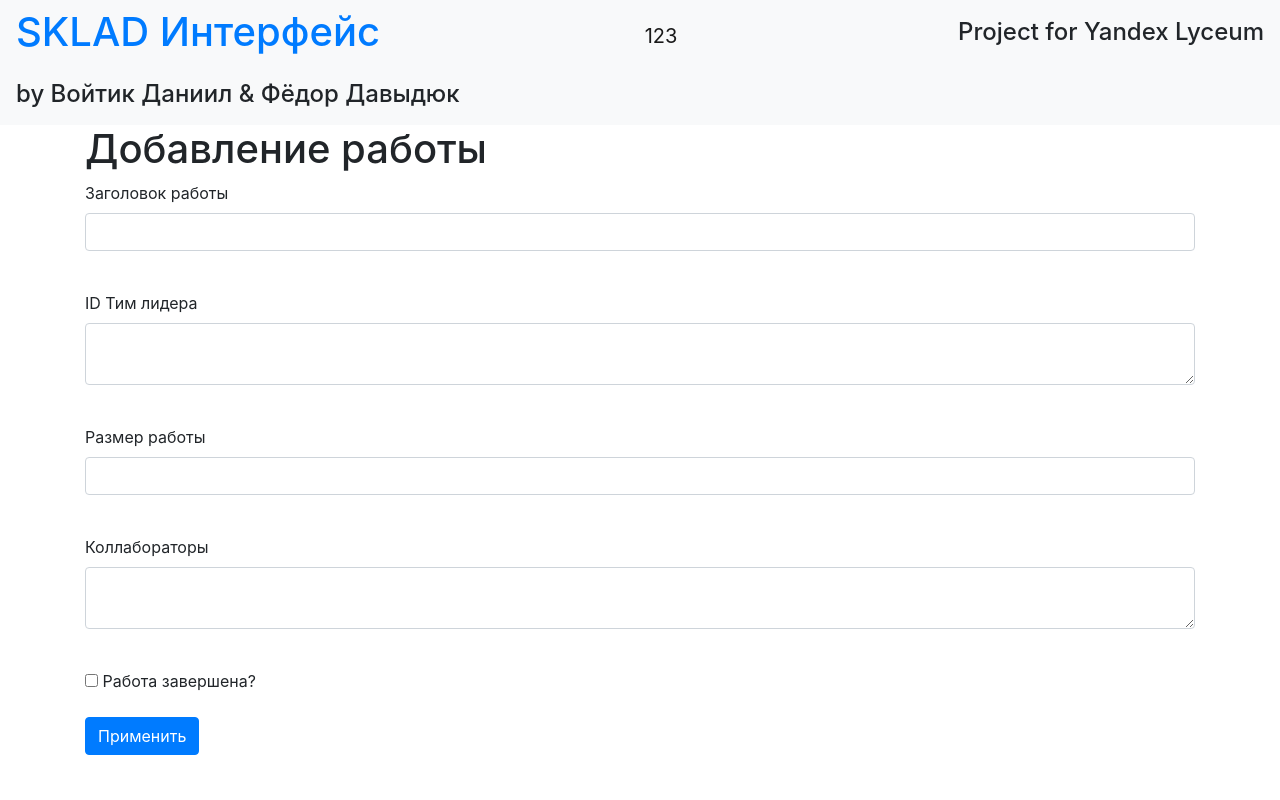
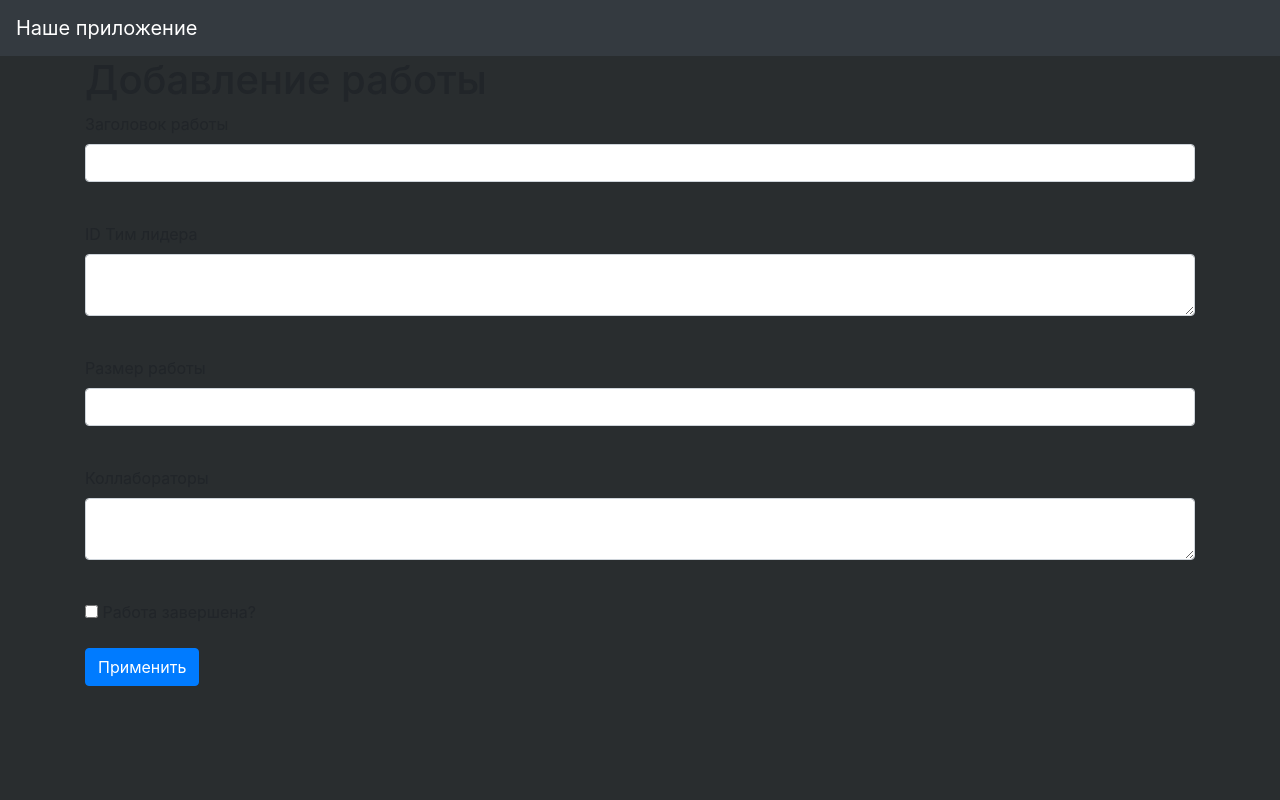
Before and after one commit to HeavySaharok/SKLAD_Interface, a Flask app: page /jobs in a window 1280 px wide. Run offline with Flask 3, Linux system fonts and the light colour scheme; a user stored in the database is signed in; some libraries are stand-ins or nearby versions.

Commit message:
Новый дизайн

```diff
--- a/server.py
+++ b/server.py
@@ -73,7 +73,7 @@ def add_jobs():
 def main_menu():
     with open('README.md', mode='r', encoding='utf-8') as readme:
         text = readme.readlines()
-    return render_template("main.html", text=text)
+    return render_template("main.html")
 
 
 @app.route('/register', methods=['GET', 'POST'])
--- a/templates/base.html
+++ b/templates/base.html
@@ -3,28 +3,21 @@
 <head>
     <meta charset="utf-8">
     <meta name="viewport" content="width=device-width, initial-scale=1, shrink-to-fit=no">
-    <link rel="stylesheet" href="https://stackpath.bootstrapcdn.com/bootstrap/4.4.1/css/bootstrap.min.css" integrity="sha384-Vkoo8x4CGsO3+Hhxv8T/Q5PaXtkKtu6ug5TOeNV6gBiFeWPGFN9MuhOf23Q9Ifjh" crossorigin="anonymous">
+    <link rel="stylesheet"
+          href="https://stackpath.bootstrapcdn.com/bootstrap/4.4.1/css/bootstrap.min.css"
+          integrity="sha384-Vkoo8x4CGsO3+Hhxv8T/Q5PaXtkKtu6ug5TOeNV6gBiFeWPGFN9MuhOf23Q9Ifjh"
+          crossorigin="anonymous">
     <title>{{title}}</title>
+</head>
+<body style="background-color:#292D2F;">
 <header>
-        <nav class="navbar navbar-light bg-light">
-           <a class="" href="/"><h1>SKLAD Интерфейс</h1></a>
-            {% if current_user.is_authenticated %}
-                <a class="navbar-brand" href="/logout">{{ current_user.name }}</a>
-            {% else %}
-                <p>
-                    <a class="btn btn-primary " href="/register">Зарегистрироваться</a>
-                    <a class="btn btn-success" href="/login">Войти</a>
-                </p>
-            {% endif %}
-            <h4>Project for Yandex Lyceum</h4>
-        </nav>
-        <nav class="navbar navbar-light bg-light">
-            <h4>by Войтик Даниил & Фёдор Давыдюк</h4>
+    <nav class="navbar navbar-dark bg-dark">
+        <a class="navbar-brand" href="#">Наше приложение</a>
     </nav>
 </header>
-</head>
 <!-- Begin page content -->
 <main role="main" class="container">
     {% block content %}{% endblock %}
 </main>
+</body>
 </html>
```
Also changed, not shown: templates/main.html (+1 -10 lines). Lines whose indentation alone changed are shown as unchanged.
